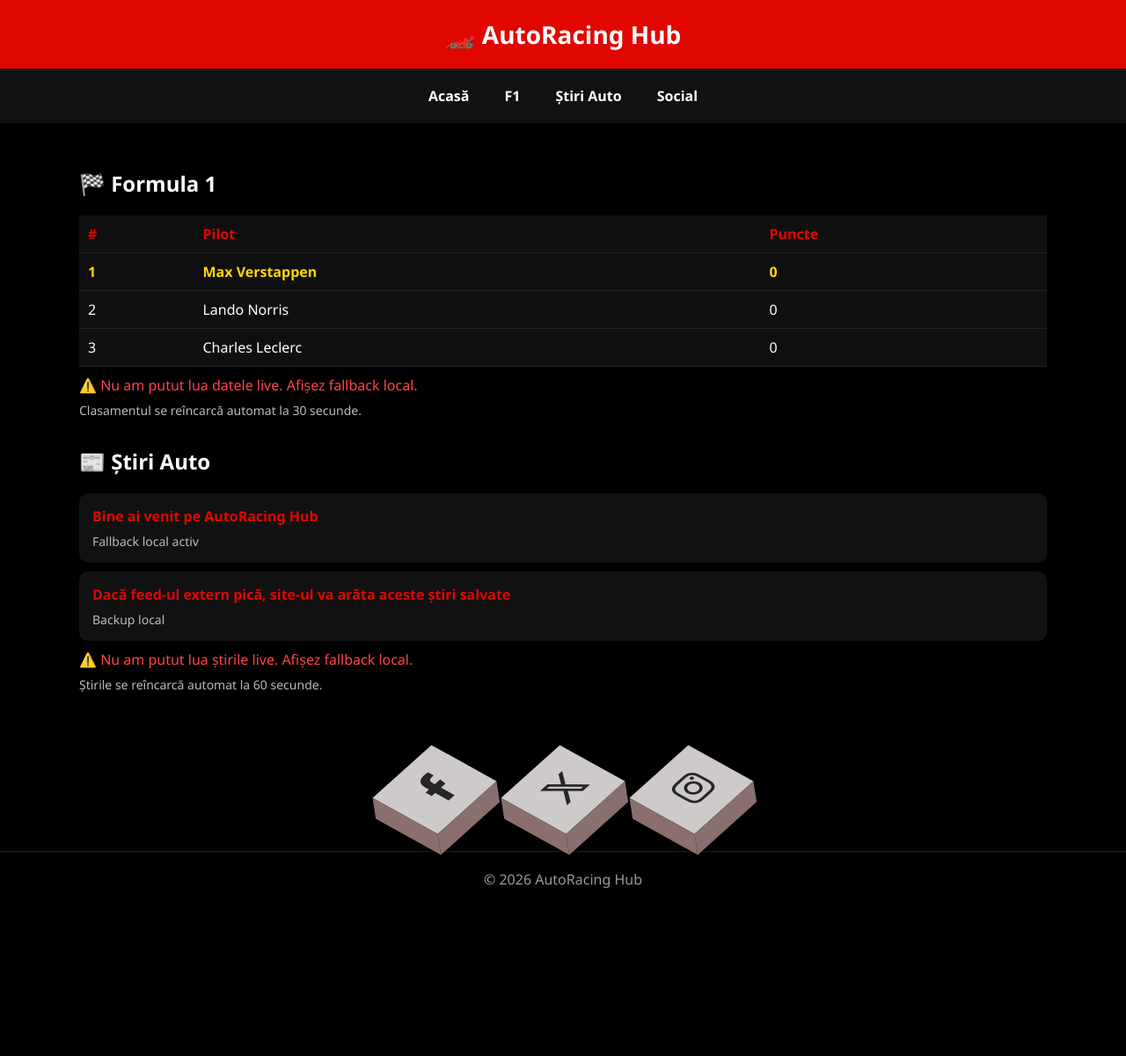
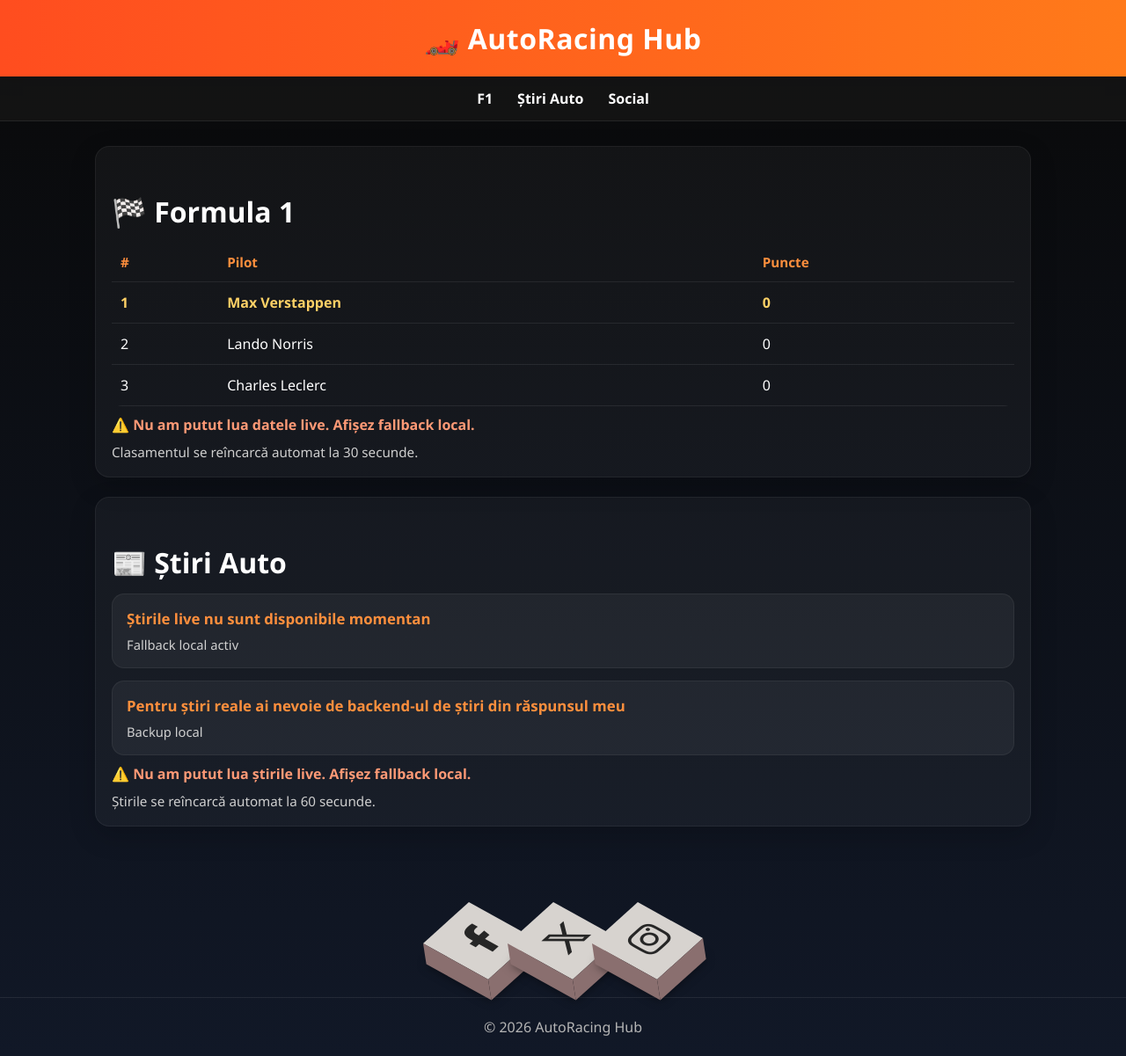
Before and after one commit to denisstancu120-create/autoracing-ro, a plain HTML site: page index.html in a window 1280 px wide. Shown: the whole page at 88% size. Before the commit the page ends 1031 px from the top, so only its background shows below. Drawn offline with Linux system fonts and the light colour scheme; no server answers.

Commit message:
Update index.html

```diff
--- a/index.html
+++ b/index.html
@@ -1,88 +1,239 @@
 <!DOCTYPE html>
 <html lang="ro">
 <head>
-  <meta charset="UTF-8">
-  <meta name="viewport" content="width=device-width, initial-scale=1.0">
+  <meta charset="UTF-8" />
+  <meta name="viewport" content="width=device-width, initial-scale=1.0" />
   <title>AutoRacing Hub</title>
   <style>
-    body { margin:0; font-family:'Segoe UI',sans-serif; background:#000; color:#fff; }
-    header { background:#e10600; padding:20px; text-align:center; font-size:28px; font-weight:bold; }
-    nav { display:flex; justify-content:center; background:#111; padding:12px; flex-wrap:wrap; }
-    nav a { color:#fff; margin:8px 20px; text-decoration:none; font-weight:bold; }
-    .container { padding:20px; max-width:1100px; margin:0 auto; }
-    h2 { margin-top:32px; }
-    table { width:100%; border-collapse:collapse; margin-top:20px; background:#0f0f0f; }
-    th, td { padding:10px; border-bottom:1px solid #222; text-align:left; }
-    th { color:#e10600; }
-    .leader { color:gold; font-weight:bold; }
-    .news-item { background:#111; padding:15px; margin:10px 0; border-radius:10px; }
-    .news-item a { color:#e10600; text-decoration:none; font-weight:bold; }
-    .news-item p { margin:8px 0 0; color:#bbb; font-size:14px; }
-    .error { color:#ff4444; margin-top:10px; }
-    .status { color:#bbb; font-size:14px; margin-top:8px; }
-    .social-3d-wrap { display:flex; justify-content:center; margin:50px 0 30px; }
-    .social-3d { display:flex; margin:0; padding:0; }
-    .social-3d li { list-style:none; margin:0 28px; }
-    .social-3d li a { position:relative; display:block; width:70px; height:80px; background:#cecaca; text-align:center; padding-left:20px; transform:rotate(318deg) skew(199deg) translate(0,0); transition:.5s; box-shadow:-20px 20px 10px rgba(0,0,0,.5); }
-    .social-3d li a::before { content:''; position:absolute; top:10px; left:-20px; height:100%; width:20px; background:#8a6f6f; transform:rotate(0deg) skewY(-45deg); }
-    .social-3d li a::after { content:''; position:absolute; bottom:-20px; left:-10px; height:20px; width:100%; background:#8a6f6f; transform:rotate(0deg) skewX(-45deg); }
-    .social-3d li a i { font-size:40px; color:#262626; line-height:80px; transition:.5s; padding-right:14px; }
-    .social-3d li a:hover { transform:skew(5deg) translate(20px,-50px); box-shadow:-50px 50px 50px rgba(0,0,0,.5); }
-    .social-3d li:hover i { color:#fff; }
-    .social-3d li.facebook:hover a { background:#3b5998; }
-    .social-3d li.facebook:hover a::before { background:#365492; }
-    .social-3d li.facebook:hover a::after { background:#4a69ad; }
-    .social-3d li.twitter:hover a { background:#00aced; }
-    .social-3d li.twitter:hover a::before { background:#097aa5; }
-    .social-3d li.twitter:hover a::after { background:#53b9e0; }
-    .social-3d li.instagram:hover a { background:#e4405f; }
-    .social-3d li.instagram:hover a::before { background:#d81c3f; }
-    .social-3d li.instagram:hover a::after { background:#e46880; }
-    footer { text-align:center; padding:20px; color:#999; border-top:1px solid #222; margin-top:30px; }
+    * { box-sizing: border-box; }
+    body {
+      margin: 0;
+      font-family: 'Segoe UI', sans-serif;
+      background: linear-gradient(180deg, #090909, #111827);
+      color: #fff;
+    }
+    header {
+      background: linear-gradient(90deg, #ff4d1f, #ff7a1a);
+      padding: 22px;
+      text-align: center;
+      font-size: 2rem;
+      font-weight: 800;
+      letter-spacing: 0.5px;
+      box-shadow: 0 4px 16px rgba(0,0,0,0.25);
+    }
+    nav {
+      display: flex;
+      justify-content: center;
+      gap: 28px;
+      flex-wrap: wrap;
+      background: rgba(20, 20, 20, 0.9);
+      padding: 14px;
+      border-bottom: 1px solid rgba(255,255,255,0.08);
+      position: sticky;
+      top: 0;
+      z-index: 10;
+    }
+    nav a {
+      color: #fff;
+      text-decoration: none;
+      font-weight: 700;
+    }
+    .container {
+      max-width: 1100px;
+      margin: 0 auto;
+      padding: 28px 18px 40px;
+    }
+    h2 {
+      margin-top: 34px;
+      margin-bottom: 14px;
+      font-size: 2rem;
+    }
+    .card {
+      background: rgba(255,255,255,0.04);
+      border: 1px solid rgba(255,255,255,0.06);
+      border-radius: 16px;
+      padding: 18px;
+      box-shadow: 0 10px 30px rgba(0,0,0,0.18);
+    }
+    table {
+      width: 100%;
+      border-collapse: collapse;
+      margin-top: 8px;
+      overflow: hidden;
+      border-radius: 12px;
+    }
+    th, td {
+      padding: 12px 10px;
+      border-bottom: 1px solid rgba(255,255,255,0.08);
+      text-align: left;
+    }
+    th {
+      color: #ff8f3d;
+      font-size: 0.95rem;
+    }
+    .leader {
+      color: #ffd166;
+      font-weight: 700;
+    }
+    .status {
+      color: #cfcfcf;
+      font-size: 0.95rem;
+      margin-top: 10px;
+    }
+    .error {
+      color: #ff9a76;
+      font-weight: 700;
+      margin-top: 10px;
+    }
+    .news-list {
+      display: grid;
+      gap: 14px;
+      margin-top: 12px;
+    }
+    .news-item {
+      background: rgba(255,255,255,0.05);
+      border: 1px solid rgba(255,255,255,0.06);
+      border-radius: 14px;
+      padding: 16px;
+    }
+    .news-item a {
+      color: #ff8f3d;
+      text-decoration: none;
+      font-weight: 800;
+      font-size: 1.05rem;
+    }
+    .news-item p {
+      margin: 8px 0 0;
+      color: #d0d0d0;
+      font-size: 0.92rem;
+    }
+    .social-3d-wrap {
+      display: flex;
+      justify-content: center;
+      margin: 50px 0 24px;
+    }
+    .social-3d {
+      display: flex;
+      margin: 0;
+      padding: 0;
+      gap: 26px;
+    }
+    .social-3d li {
+      list-style: none;
+    }
+    .social-3d li a {
+      position: relative;
+      display: block;
+      width: 70px;
+      height: 80px;
+      background: #d7d3cf;
+      text-align: center;
+      padding-left: 20px;
+      transform: rotate(318deg) skew(199deg) translate(0, 0);
+      transition: .5s;
+      box-shadow: -20px 20px 10px rgba(0, 0, 0, .5);
+    }
+    .social-3d li a::before {
+      content: '';
+      position: absolute;
+      top: 10px;
+      left: -20px;
+      height: 100%;
+      width: 20px;
+      background: #8a6f6f;
+      transform: rotate(0deg) skewY(-45deg);
+    }
+    .social-3d li a::after {
+      content: '';
+      position: absolute;
+      bottom: -20px;
+      left: -10px;
+      height: 20px;
+      width: 100%;
+      background: #8a6f6f;
+      transform: rotate(0deg) skewX(-45deg);
+    }
+    .social-3d li a i {
+      font-size: 40px;
+      color: #262626;
+      line-height: 80px;
+      transition: .5s;
+      padding-right: 14px;
+    }
+    .social-3d li a:hover {
+      transform: skew(5deg) translate(20px, -50px);
+      box-shadow: -50px 50px 50px rgba(0, 0, 0, .5);
+    }
+    .social-3d li:hover i { color: #fff; }
+    .social-3d li.facebook:hover a { background: #3b5998; }
+    .social-3d li.facebook:hover a::before { background: #365492; }
+    .social-3d li.facebook:hover a::after { background: #4a69ad; }
+    .social-3d li.twitter:hover a { background: #00aced; }
+    .social-3d li.twitter:hover a::before { background: #097aa5; }
+    .social-3d li.twitter:hover a::after { background: #53b9e0; }
+    .social-3d li.instagram:hover a { background: #e4405f; }
+    .social-3d li.instagram:hover a::before { background: #d81c3f; }
+    .social-3d li.instagram:hover a::after { background: #e46880; }
+    footer {
+      text-align: center;
+      padding: 22px;
+      color: #b5b5b5;
+      border-top: 1px solid rgba(255,255,255,0.08);
+      margin-top: 24px;
+    }
+    @media (max-width: 700px) {
+      header { font-size: 1.5rem; }
+      h2 { font-size: 1.6rem; }
+      .social-3d { gap: 12px; }
+      .social-3d li a { width: 58px; height: 68px; }
+      .social-3d li a i { font-size: 32px; line-height: 68px; }
+    }
   </style>
 </head>
 <body>
-
   <header>🏎️ AutoRacing Hub</header>
 
   <nav>
-  <a href="#top">Acasă</a>
     <a href="#f1">F1</a>
     <a href="#news">Știri Auto</a>
     <a href="#social">Social</a>
   </nav>
 
   <div class="container">
-  <h2 id="f1">🏁 Formula 1</h2>
+    <section id="f1" class="card">
+      <h2>🏁 Formula 1</h2>
       <table id="f1Table">
-    <thead><tr><th>#</th><th>Pilot</th><th>Puncte</th></tr></thead>
+        <thead>
+          <tr>
+            <th>#</th>
+            <th>Pilot</th>
+            <th>Puncte</th>
+          </tr>
+        </thead>
         <tbody></tbody>
       </table>
       <div id="f1Error" class="error"></div>
       <div class="status">Clasamentul se reîncarcă automat la 30 secunde.</div>
+    </section>
 
-  <h2 id="news">📰 Știri Auto</h2>
-  <div id="newsContainer"></div>
+    <section id="news" class="card" style="margin-top:22px;">
+      <h2>📰 Știri Auto</h2>
+      <div id="newsContainer" class="news-list"></div>
       <div id="newsError" class="error"></div>
       <div class="status">Știrile se reîncarcă automat la 60 secunde.</div>
+    </section>
   </div>
 
   <div class="social-3d-wrap" id="social">
     <ul class="social-3d">
       <li class="facebook">
-      <a href="#" aria-label="Facebook">
-        <i class="fab fa-facebook-f"></i>
-      </a>
+        <a href="#" aria-label="Facebook"><i class="fab fa-facebook-f"></i></a>
       </li>
       <li class="twitter">
-      <a href="#" aria-label="Twitter">
-        <i class="fab fa-x-twitter"></i>
-      </a>
+        <a href="#" aria-label="Twitter"><i class="fab fa-x-twitter"></i></a>
       </li>
       <li class="instagram">
-      <a href="#" aria-label="Instagram">
-        <i class="fab fa-instagram"></i>
-      </a>
+        <a href="#" aria-label="Instagram"><i class="fab fa-instagram"></i></a>
       </li>
     </ul>
   </div>
@@ -102,35 +253,44 @@ const FALLBACK_F1 = [
 
     const FALLBACK_NEWS = [
       {
-    title: 'Bine ai venit pe AutoRacing Hub',
+        title: 'Știrile live nu sunt disponibile momentan',
         link: '#',
         pubDate: 'Fallback local activ'
       },
       {
-    title: 'Dacă feed-ul extern pică, site-ul va arăta aceste știri salvate',
+        title: 'Pentru știri reale ai nevoie de backend-ul de știri din răspunsul meu',
         link: '#',
         pubDate: 'Backup local'
       }
     ];
 
+    const NEWS_BACKEND_URL = 'https://autoracing-news.onrender.com/news';
+
     async function safeFetch(url) {
       try {
-    const res = await fetch(url);
-    if (!res.ok) throw new Error(`HTTP ${res.status}`);
+        let res = await fetch(url);
+        if (!res.ok) throw new Error();
         return await res.json();
-  } catch {
+      } catch (e) {
         try {
-      const proxy = 'https://api.allorigins.win/raw?url=' + encodeURIComponent(url);
-      const res = await fetch(proxy);
-      if (!res.ok) throw new Error(`Proxy HTTP ${res.status}`);
+          const proxy1 = 'https://api.allorigins.win/raw?url=' + encodeURIComponent(url);
+          let res = await fetch(proxy1);
+          if (!res.ok) throw new Error();
           return await res.json();
-    } catch {
+        } catch (e2) {
+          try {
+            const proxy2 = 'https://corsproxy.io/?' + encodeURIComponent(url);
+            let res = await fetch(proxy2);
+            if (!res.ok) throw new Error();
+            return await res.json();
+          } catch (e3) {
             return null;
           }
         }
       }
+    }
 
-async function loadF1(){
+    async function loadF1() {
       const tbody = document.querySelector('#f1Table tbody');
       const errorBox = document.getElementById('f1Error');
       errorBox.textContent = '';
@@ -138,14 +298,14 @@ async function loadF1(){
 
       const data = await safeFetch('https://api.jolpi.ca/ergast/f1/current/driverstandings/');
 
-  if(data && data.MRData && data.MRData.StandingsTable.StandingsLists.length > 0){
+      if (data && data.MRData && data.MRData.StandingsTable && data.MRData.StandingsTable.StandingsLists.length > 0) {
         const standings = data.MRData.StandingsTable.StandingsLists[0].DriverStandings;
         localStorage.setItem(CACHE_F1, JSON.stringify(standings));
         renderF1(standings);
       } else {
         const cache = localStorage.getItem(CACHE_F1);
-    if(cache){
-      errorBox.textContent = '⚠️ Nu am putut lua date live. Afișez ultimele date salvate.';
+        if (cache) {
+          errorBox.textContent = '⚠️ Nu am putut lua datele live. Afișez ultimele date salvate.';
           renderF1(JSON.parse(cache));
         } else {
           errorBox.textContent = '⚠️ Nu am putut lua datele live. Afișez fallback local.';
@@ -154,13 +314,13 @@ async function loadF1(){
       }
     }
 
-function renderF1(standings){
+    function renderF1(standings) {
       const tbody = document.querySelector('#f1Table tbody');
       tbody.innerHTML = '';
 
-  standings.forEach((d,i)=>{
+      standings.forEach((d, i) => {
         const row = document.createElement('tr');
-    if(i===0) row.classList.add('leader');
+        if (i === 0) row.classList.add('leader');
 
         const name = d.Driver ? `${d.Driver.givenName} ${d.Driver.familyName}` : d.name;
         const pts = d.points ?? d.pts ?? 0;
@@ -171,21 +331,21 @@ function renderF1(standings){
       });
     }
 
-async function loadNews(){
+    async function loadNews() {
       const container = document.getElementById('newsContainer');
       const errorBox = document.getElementById('newsError');
       errorBox.textContent = '';
       container.innerHTML = '';
 
-  const data = await safeFetch('https://rssjson.vercel.app/api?url=' + encodeURIComponent('https://news.google.com/rss/search?q=masini+formula+1&hl=ro&gl=RO&ceid=RO:ro'));
+      const data = await safeFetch(NEWS_BACKEND_URL);
 
-  if(data && Array.isArray(data.items)){
+      if (data && Array.isArray(data.items) && data.items.length) {
         localStorage.setItem(CACHE_NEWS, JSON.stringify(data.items));
         renderNews(data.items);
       } else {
         const cache = localStorage.getItem(CACHE_NEWS);
-    if(cache){
-      errorBox.textContent = '⚠️ Nu am putut lua știri live. Afișez ultimele știri salvate.';
+        if (cache) {
+          errorBox.textContent = '⚠️ Nu am putut lua știrile live. Afișez ultimele știri salvate.';
           renderNews(JSON.parse(cache));
         } else {
           errorBox.textContent = '⚠️ Nu am putut lua știrile live. Afișez fallback local.';
@@ -194,16 +354,16 @@ async function loadNews(){
       }
     }
 
-function renderNews(items){
+    function renderNews(items) {
       const container = document.getElementById('newsContainer');
       container.innerHTML = '';
 
-  items.slice(0,5).forEach(item=>{
+      items.slice(0, 5).forEach(item => {
         const div = document.createElement('div');
         div.className = 'news-item';
         div.innerHTML = `
           <a href="${item.link}" target="_blank" rel="noopener noreferrer">${item.title}</a>
-      <p>${item.pubDate || ''}</p>
+          <p>${item.pubDate || item.source || ''}</p>
         `;
         container.appendChild(div);
       });
@@ -214,6 +374,5 @@ loadNews();
     setInterval(loadF1, 30000);
     setInterval(loadNews, 60000);
   </script>
-
 </body>
 </html>
```
Lines whose indentation alone changed are shown as unchanged.
